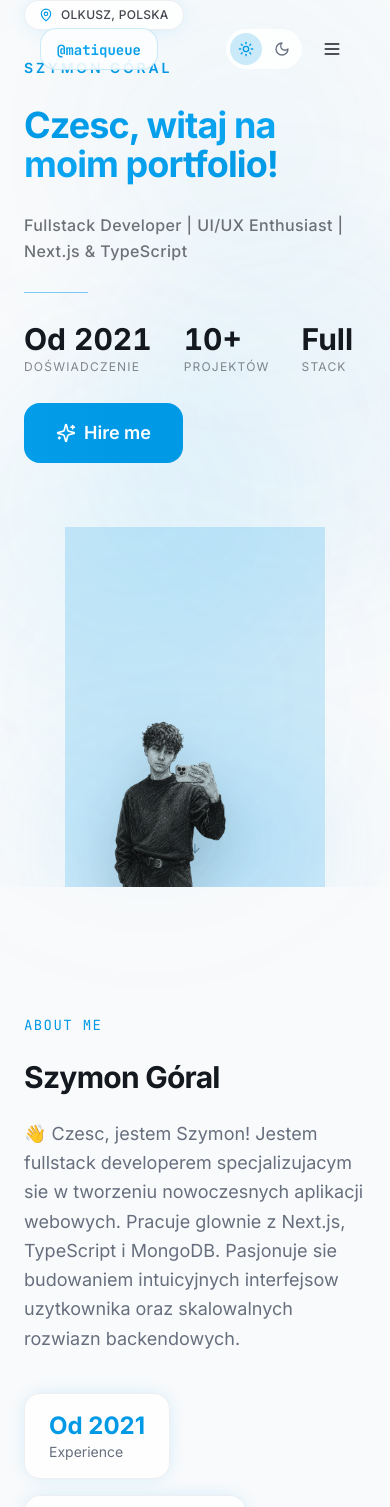
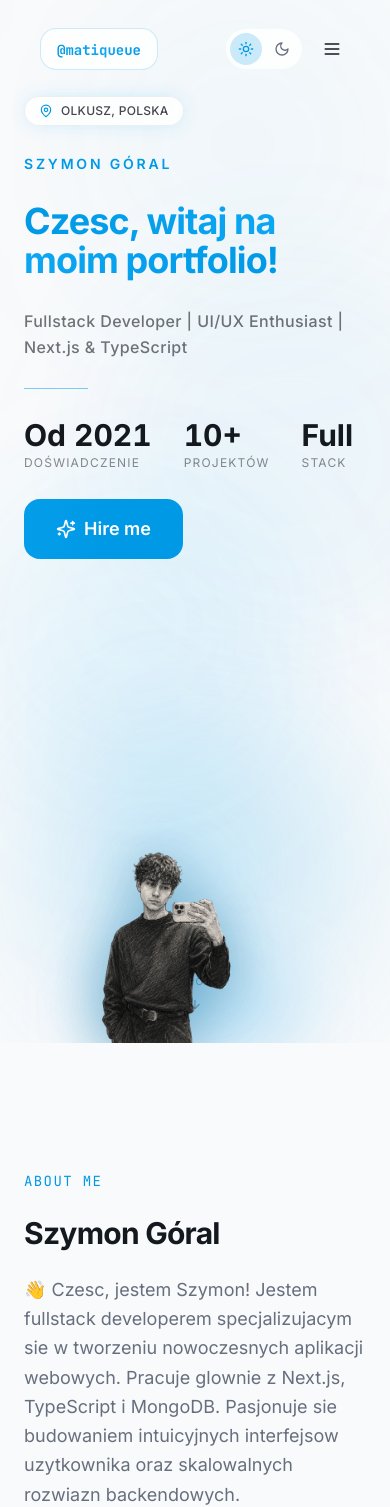
Before and after one commit to matiqueue/Portfolio, a Next.js app: page / in a window 390 px wide. Shown: the top 1507 px of the page. Built offline with nearby package versions, Linux system fonts and the light colour scheme.

Commit message:
refactor: enhance hero section layout and responsiveness
Increase photo container size, remove overlay, and adjust mobile responsiveness.

Co-authored-by: Szymon Góral <146021026+matiqueue@users.noreply.github.com>

```diff
--- a/components/hero-section.tsx
+++ b/components/hero-section.tsx
@@ -9,7 +9,7 @@ export default function HeroSection() {
   return (
     <section
       id="home"
-      className="min-h-screen flex items-center justify-center relative overflow-hidden"
+      className="min-h-screen flex items-center justify-center relative overflow-hidden pt-24 md:pt-0"
     >
       {/* Subtle background decoration */}
       <div className="absolute inset-0 pointer-events-none">
@@ -19,7 +19,7 @@ export default function HeroSection() {
 
       <div className="container mx-auto px-6 relative z-10">
         {/* Two-column layout */}
-        <div className="grid grid-cols-1 md:grid-cols-[1fr_minmax(260px,380px)] gap-0 md:gap-12 lg:gap-16 items-end max-w-6xl mx-auto">
+        <div className="grid grid-cols-1 md:grid-cols-[1fr_minmax(320px,460px)] gap-0 md:gap-8 lg:gap-12 items-end max-w-6xl mx-auto">
 
           {/* ── LEFT: text content ── */}
           <motion.div
@@ -112,40 +112,25 @@ export default function HeroSection() {
             </motion.div>
           </motion.div>
 
-          {/* ── RIGHT: sketch photo — proportional to hero, with theme tint ── */}
+          {/* ── RIGHT: sketch photo ── */}
           <motion.div
             initial={{ opacity: 0, y: 30 }}
             animate={{ opacity: 1, y: 0 }}
             transition={{ delay: 0.18, duration: 0.75, ease: "easeOut" }}
             className="relative flex justify-center md:justify-end self-end"
           >
-            {/* Soft glow under the figure */}
-            <div className="absolute bottom-0 left-1/2 -translate-x-1/2 w-56 h-20 bg-primary/25 blur-3xl rounded-full pointer-events-none" />
+            {/* Radial glow behind / around the figure */}
+            <div className="absolute bottom-8 left-1/2 -translate-x-1/2 w-72 h-72 rounded-full bg-primary/20 blur-[80px] pointer-events-none" />
+            <div className="absolute bottom-0 left-1/2 -translate-x-1/2 w-48 h-16 bg-primary/30 blur-2xl rounded-full pointer-events-none" />
 
-            {/* Photo wrapper — fixed proportional height tied to viewport */}
-            <div className="relative w-[260px] md:w-[300px] lg:w-[340px] xl:w-[380px] h-[360px] md:h-[420px] lg:h-[480px] xl:h-[540px] select-none">
+            {/* Photo — height tied to the hero section proportionally */}
+            <div className="relative select-none w-[300px] md:w-[380px] lg:w-[440px] xl:w-[500px] h-[420px] md:h-[520px] lg:h-[600px] xl:h-[680px]">
               <img
                 src="/me/profilowe2.png"
                 alt="Szymon Góral"
-                className="absolute inset-0 w-full h-full object-contain object-bottom drop-shadow-2xl"
+                className="absolute inset-0 w-full h-full object-contain object-bottom"
                 draggable={false}
-              />
-              {/* Theme-aware blue tint overlay:
-                  light mode → multiply blends deep-blue over the sketch highlights
-                  dark  mode → screen softly adds cyan glow into the sketch shadows  */}
-              <div
-                className="absolute inset-0 pointer-events-none"
-                style={{
-                  background: "hsl(var(--primary) / 0.18)",
-                  mixBlendMode: "multiply",
-                }}
-              />
-              <div
-                className="absolute inset-0 pointer-events-none dark:block hidden"
-                style={{
-                  background: "hsl(var(--primary) / 0.22)",
-                  mixBlendMode: "screen",
-                }}
+                style={{ filter: "drop-shadow(0 0 32px hsl(var(--primary) / 0.35)) drop-shadow(0 8px 24px rgba(0,0,0,0.18))" }}
               />
             </div>
           </motion.div>
```
